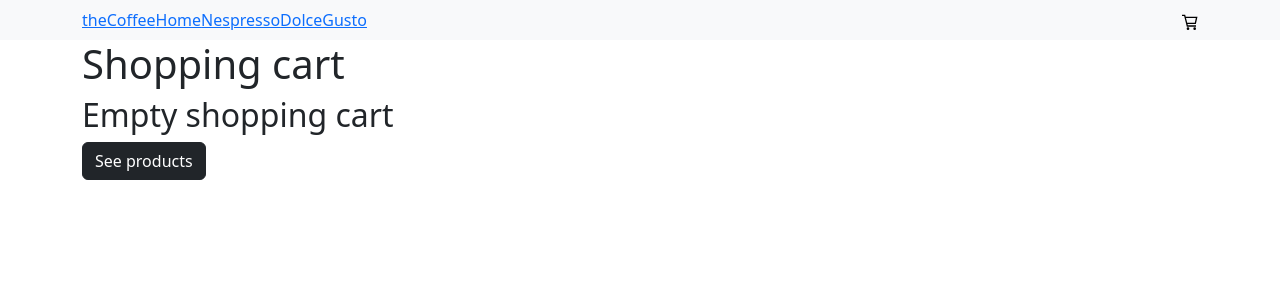
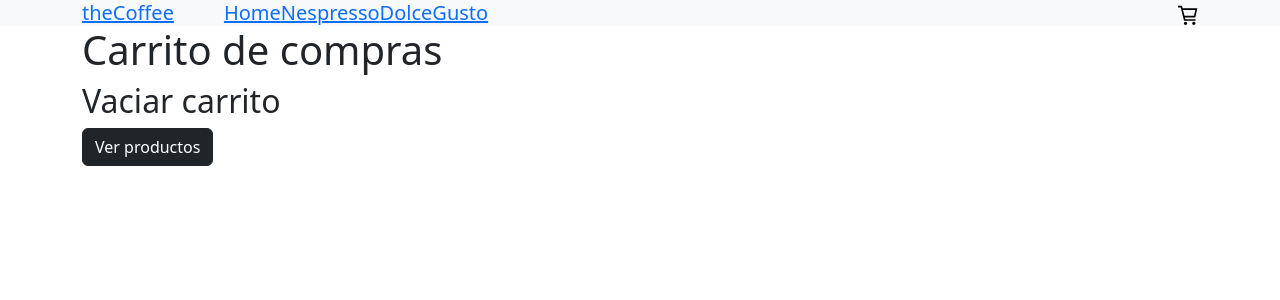
Before and after one commit to 18162010/theCoffee-camilaIrigoyen, a React (Create React App) app: page /Cart in a window 1280 px wide. Shown: the top 300 px of the page. Built offline with nearby package versions, Linux system fonts and the light colour scheme.

Commit message:
-preparando los estilos del navBar

```diff
--- a/src/App.js
+++ b/src/App.js
@@ -1,6 +1,6 @@
+import 'bootstrap/dist/css/bootstrap.min.css';
 import './App.css';
-import 'bootstrap/dist/css/bootstrap.min.css';
-import NavBar from './components/NavBar';
+import NavBar from './components/NavBar/NavBar';
 import ItemListContainer from './components/itemDetailContainer/ItemListContainer';
 import {BrowserRouter,Routes,Route} from "react-router-dom";
 import Cart from './components/Cart/Cart';
@@ -17,7 +17,7 @@ return (
     <NavBar/>
         <Routes>
           <Route path='/' element={<ItemListContainer />}/>
-          <Route path = 'category/:categoryId'  element={<ItemListContainer greeting={"promociones"}/>}/>
+          <Route path = 'category/:categoryId'  element={<ItemListContainer greeting={"Promociones"}/>}/>
           <Route path='/Cart' element={<Cart/>}/>
           <Route path= '/item/:id' element={<ItemDetailContainer/>}/>
           <Route path='/checkout' element={<Checkout/>}/>
--- a/src/components/Cart/Cart.js
+++ b/src/components/Cart/Cart.js
@@ -5,12 +5,13 @@ import { Link } from "react-router-dom";
 import { createOrder } from "../utils/orders";
 import { BsTrash2Fill}  from "react-icons/bs";
 import OrderModal from "../OrderModal/OrderModal";
+import "./Cart.css"
 
 
 const buyerMock = {
-    name: 'Pablo Serra',
-    phone: '0358-155623687',
-    email: 'pablojaviej@mail.com'
+    name: '',
+    phone: '',
+    email: ''
 }
 
 const Cart = () => {
@@ -42,16 +43,16 @@ const showTable = cart.length > 0
 
 return (
     <Container className='cartContainer'>
-    <h1>Shopping cart</h1>
+    <h1>Carrito de compras</h1>
     {showTable && (
         <>
         <Table striped bordered hover variant="dark">
             <thead>
             <tr>
-                <th>Title</th>
-                <th>Price</th>
-                <th>Amount</th>
-                <th>Action</th>
+                <th>Titulo</th>
+                <th>Precio</th>
+                <th>Cantidad</th>
+                <th>Accion</th>
             </tr>
             </thead>
             <tbody>
@@ -66,14 +67,14 @@ return (
             </tbody>
         </Table>
         <h3>Total: $ {total}</h3>
-        <Button variant="dark" onClick={handleOpen}>Checkout</Button>
+        <Button variant="dark" onClick={handleOpen}>Finalizar compra</Button>
         </>
     )}
     {!showTable && (
         <>
-        <h2>Empty shopping cart</h2>
+        <h2>Vaciar carrito</h2>
         <Link to='/'>
-            <Button variant="dark">See products</Button>
+            <Button variant="dark">Ver productos</Button>
         </Link>
         </>
     )}
--- /dev/null
+++ b/src/components/NavBar/NavBar.css
@@ -0,0 +1,11 @@
+.containernav{
+    font-size: 20px;
+    height: 10px;}
+
+    .me-auto{
+        padding:50px;
+    }
+.icono
+{
+    font-size: 40px;
+}
--- a/src/components/NavBar.js
+++ b/src/components/NavBar/NavBar.js
@@ -1,25 +1,26 @@
 import Container from 'react-bootstrap/Container';
 import Nav from 'react-bootstrap/Nav';
 import Navbar from 'react-bootstrap/Navbar';
-import CartWidget from './CartWidget';
+import CartWidget from '../CartWidget';
 import {Link} from 'react-router-dom';
+import "./NavBar.css";
 
 const  NavBar= () => {
     return (
-        <Navbar bg="light" expand="lg">
-    <Container>
-      <Link to= '/'>
+        <Navbar   bg="light" variant="dark">
+    <Container  className= "containernav">
+      <Link to= '/' >
         theCoffee
         </Link>
         <Nav className="me-auto">
-          <Link to='/'>
+          <Link  to='/'>
             Home
           </Link>
 
       <Link to= '/category/Nespresso'>Nespresso</Link>
       <Link to= '/category/DolceGusto'>DolceGusto</Link>
       </Nav>
-      <CartWidget/>
+      <CartWidget className="icono"/>
     </Container>
   </Navbar>
 
--- a/src/components/OrderModal/OrderModal.js
+++ b/src/components/OrderModal/OrderModal.js
@@ -7,7 +7,7 @@ const OrderModal = ({ showModal, onClose, onBuy, orderId}) => {
     return (
     <Modal show={showModal} onHide={onClose}>
         <Modal.Header closeButton>
-        <Modal.Title>Checkout</Modal.Title>
+        <Modal.Title>Finalizar compra</Modal.Title>
         </Modal.Header>
         <Modal.Body>
         <Form.Group className="mb-3" controlId="formBasicEmail">
@@ -15,11 +15,11 @@ const OrderModal = ({ showModal, onClose, onBuy, orderId}) => {
             <Form.Control type="email" placeholder="Ingrese email" />
         </Form.Group>
         <Form.Group className="mb-3" controlId="formBasicEmail">
-            <Form.Label>Name</Form.Label>
+            <Form.Label>Nombre</Form.Label>
             <Form.Control type="text" placeholder="Ingrese nombre" />
         </Form.Group>
         <Form.Group className="mb-3" controlId="formBasicEmail">
-            <Form.Label>Phone</Form.Label>
+            <Form.Label>Telefono</Form.Label>
             <Form.Control type="text" placeholder="Ingrese telefono" />
         </Form.Group>
         </Modal.Body>
@@ -27,21 +27,21 @@ const OrderModal = ({ showModal, onClose, onBuy, orderId}) => {
         {!orderId && (
             <>
             <Button variant="secondary" onClick={onClose}>
-                Cancel
+                Cancelar
             </Button>
             <Button variant="primary" onClick={onBuy}>
-                To Buy
+               Comprar
             </Button>
             </>
         )}
         {orderId && (
             <div className='footerOrderSuccess'>
             <Alert key='success' variant='success'>
-                Order Number: {orderId}
+                Numero de orden: {orderId}
             </Alert>
             <Link to='/'>
                 <Button variant="success">
-                Buy Again
+                Volver a comprar
                 </Button>
             </Link>
             </div>
--- a/src/components/itemCount/ItemCount.js
+++ b/src/components/itemCount/ItemCount.js
@@ -1,5 +1,6 @@
 import Button from "react-bootstrap/Button";
 import { useEffect, useState } from 'react';
+import "./ItemCount.css";
 
 
 
--- a/src/components/itemDetailContainer/ItemDetailContainer.js
+++ b/src/components/itemDetailContainer/ItemDetailContainer.js
@@ -24,7 +24,7 @@ const ItemDetailContainer = () => {
 
         return(
             <Container>
-                <h1>detalle del producto</h1>
+                <h1>Detalle del producto</h1>
                {product && <ItemDetail product={product}/>}
                 </Container>
 
--- a/src/components/itemDetailContainer/ItemListContainer.js
+++ b/src/components/itemDetailContainer/ItemListContainer.js
@@ -23,7 +23,7 @@ else { getAllProducts()
 
 return (
         <div>
-            <h1>Productos</h1>
+            <h2>Bienvenidos a la tienda</h2>
             <h3 className="text-bg-primary p-3">{greeting}</h3>
             <ItemList products={products}/>
         </div>
```
